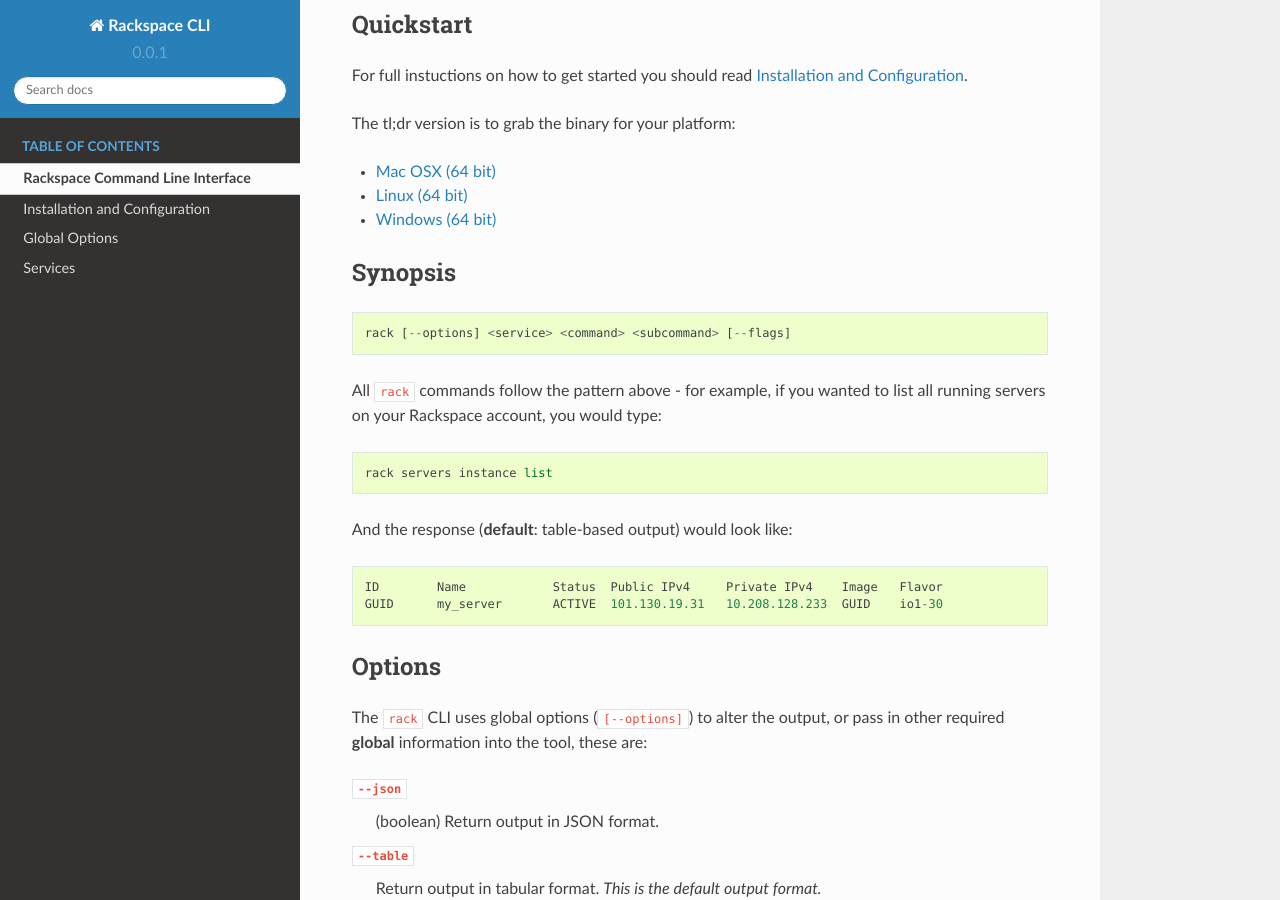
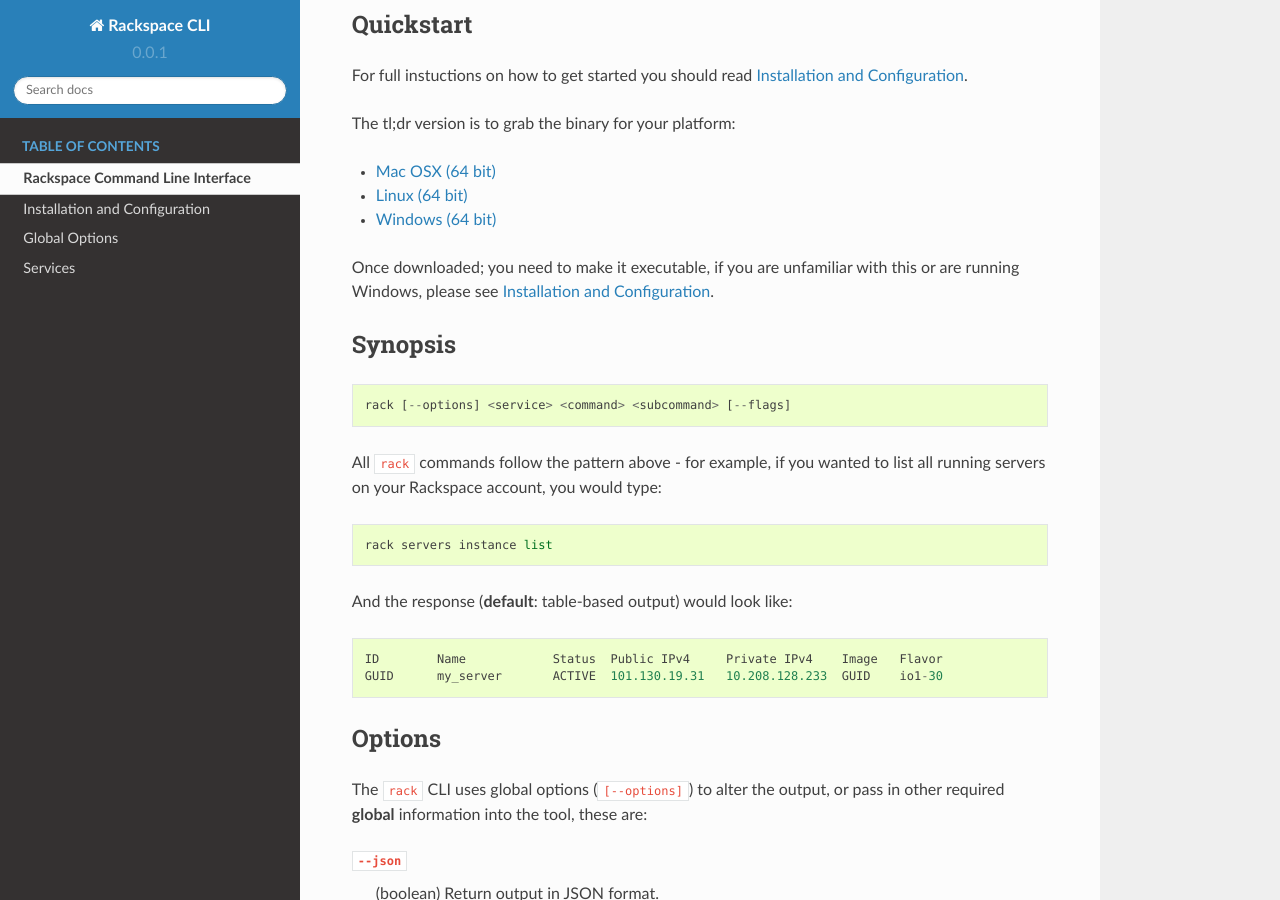
Before and after one commit to rackspace/rack, a Sphinx documentation site: the page built from docs/index.rst, in a window 1280 px wide and 900 px high, scrolled down 430 px. Built offline with Sphinx 7.4.7 and the Read the Docs theme 2.0.0, drawn with Linux system fonts in a browser that asks for light colours.

Commit message:
trying to fix doc builds 100th time

```diff
--- a/docs/index.rst
+++ b/docs/index.rst
@@ -26,6 +26,8 @@
 * `Linux (64 bit)`_
 * `Windows (64 bit)`_
 
+Once downloaded; you need to make it executable, if you are unfamiliar with this
+or are running Windows, please see :ref:`installation_and_configuration`.
 
 Synopsis
 --------
```
